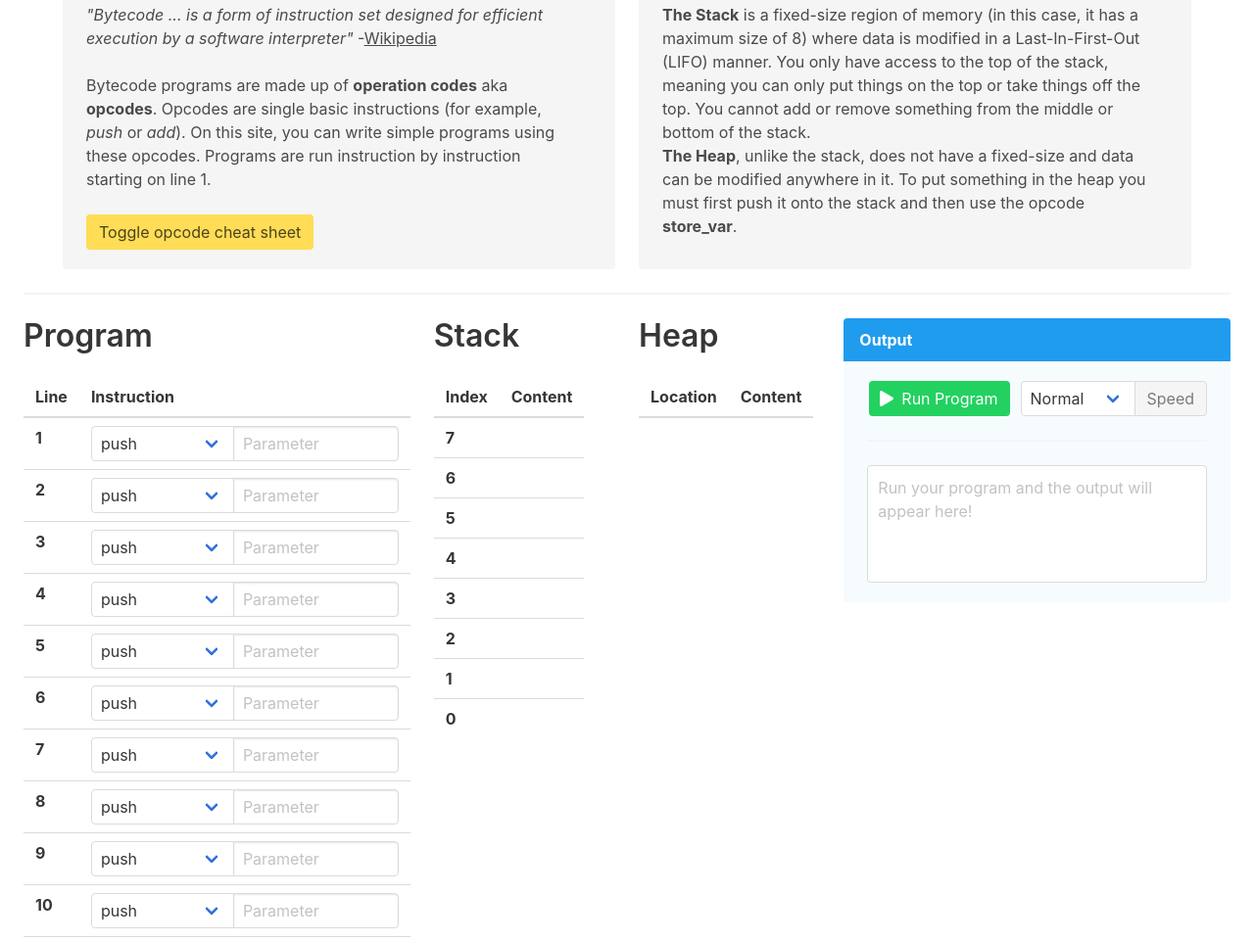
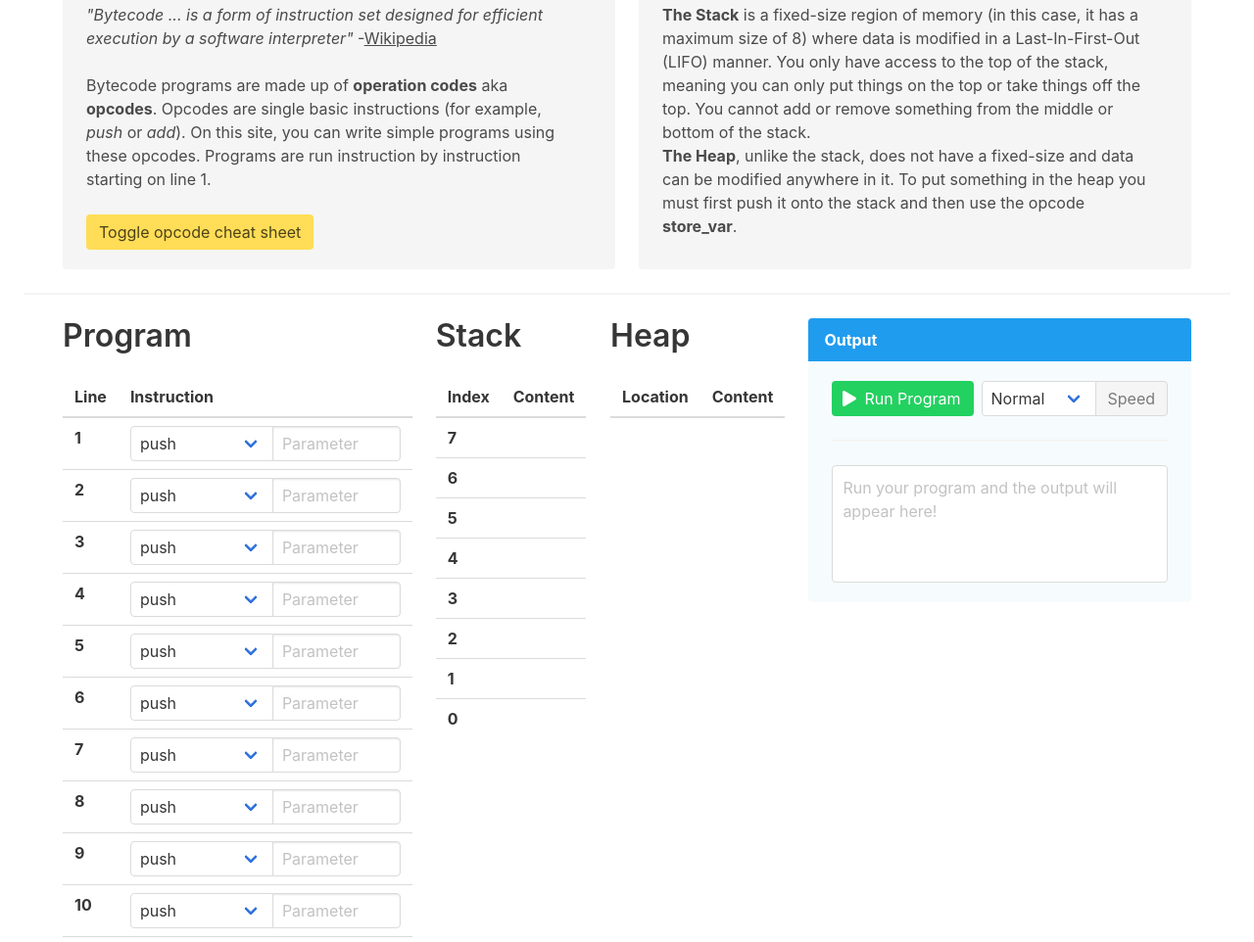
Before and after one commit to Nybbit/bytecode-online, a plain HTML site: page index.html in a window 1280 px wide. Shown: the part 402-1364 px from the top of the page at 98% size. Drawn offline with nearby package versions, Linux system fonts and the light colour scheme.

Commit message:
Add container

```diff
--- a/index.html
+++ b/index.html
@@ -66,7 +66,8 @@
 											<p>Bytecode programs are made up of <strong>operation codes</strong> aka <strong>opcodes</strong>. Opcodes
 												are
 												single basic instructions (for example,
-												<i>push</i> or <i>add</i>). On this site, you can write simple programs using these opcodes. Programs are run instruction by instruction starting on line 1.</p>
+												<i>push</i> or <i>add</i>). On this site, you can write simple programs using these opcodes. Programs are
+												run instruction by instruction starting on line 1.</p>
 											<br>
 											<a class="button is-warning" id="opcode-toggle">Toggle opcode cheat sheet</a>
 										</article>
@@ -96,8 +97,10 @@
 											<p><strong><i>Important info</i></strong></p>
 											<p>- <strong>Pop</strong> means to remove an element off the top of the stack</p>
 											<p>- <strong>Push</strong> means to add an element onto the top of the stack</p>
-											<p>- <strong>Print</strong> means to output something to the output console (underneath the "Run Program" button)</p>
-											<p>- When an opcode needs to interact with an element in the stack (for example, printing a number), it will pop it from the stack to read it and <strong>it will not replace it</strong></p>
+											<p>- <strong>Print</strong> means to output something to the output console (underneath the "Run Program"
+												button)</p>
+											<p>- When an opcode needs to interact with an element in the stack (for example, printing a number), it will
+												pop it from the stack to read it and <strong>it will not replace it</strong></p>
 											<br>
 											<p><strong>push [number]</strong> - Push a number onto the stack</p>
 											<p><strong>jump [number]</strong> - Jump to specified line unconditionally</p>
@@ -143,6 +146,7 @@
 			</div>
 		</div>
 		<hr>
+		<div class="container">
 			<div class="columns">
 				<!-- Program and output -->
 				<div class="column">
@@ -194,8 +198,6 @@
 							</table>
 						</div>
 					</div>
-
-
 				</div>
 
 				<div class="column">
@@ -247,7 +249,7 @@
 						</div>
 					</article>
 				</div>
-
+			</div>
 		</div>
 
 		</div>
```
Also changed, not shown: 1 other file. Lines whose indentation alone changed are shown as unchanged.
